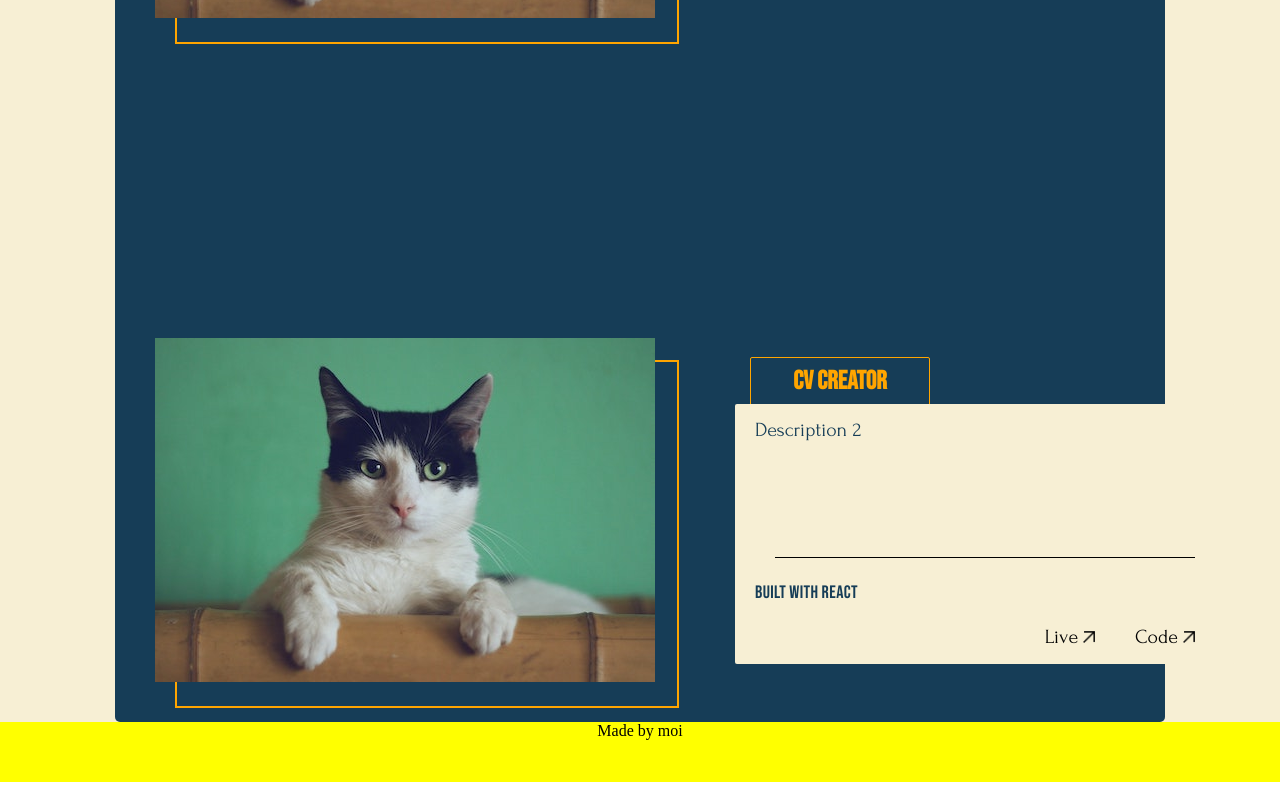
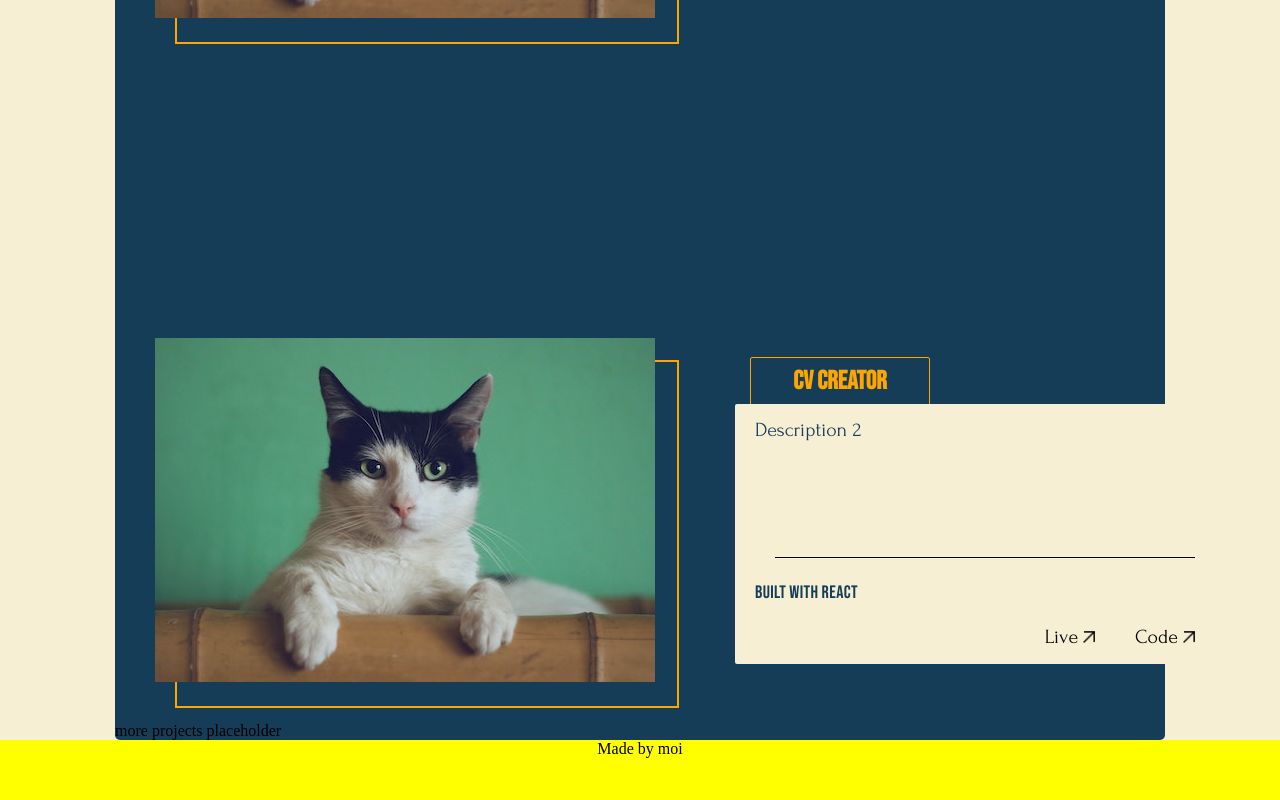
Before and after one commit to cynthem/portfolio, a React app: page / in a window 1280 px wide. Shown: the part 4312-5112 px from the top of the page. Built offline with nearby package versions, Linux system fonts and the light colour scheme; the HTML template or start-up script is replaced by a standard one.

Commit message:
Import and render MoreProjects

```diff
--- a/src/components/projects/Projects.tsx
+++ b/src/components/projects/Projects.tsx
@@ -1,5 +1,6 @@
 import React from 'react';
 import Project from './Project';
+import MoreProjects from './MoreProjects';
 import projectPreviews from '../../util/projectPreviews';
 import uniqid from 'uniqid';
 
@@ -20,6 +21,7 @@ function Projects() {
                     )
                 })}
             </div>
+            <MoreProjects />
         </div>
     )
 }
```
Also changed, not shown: 1 other file (tests, documents, lock files or other folders).
